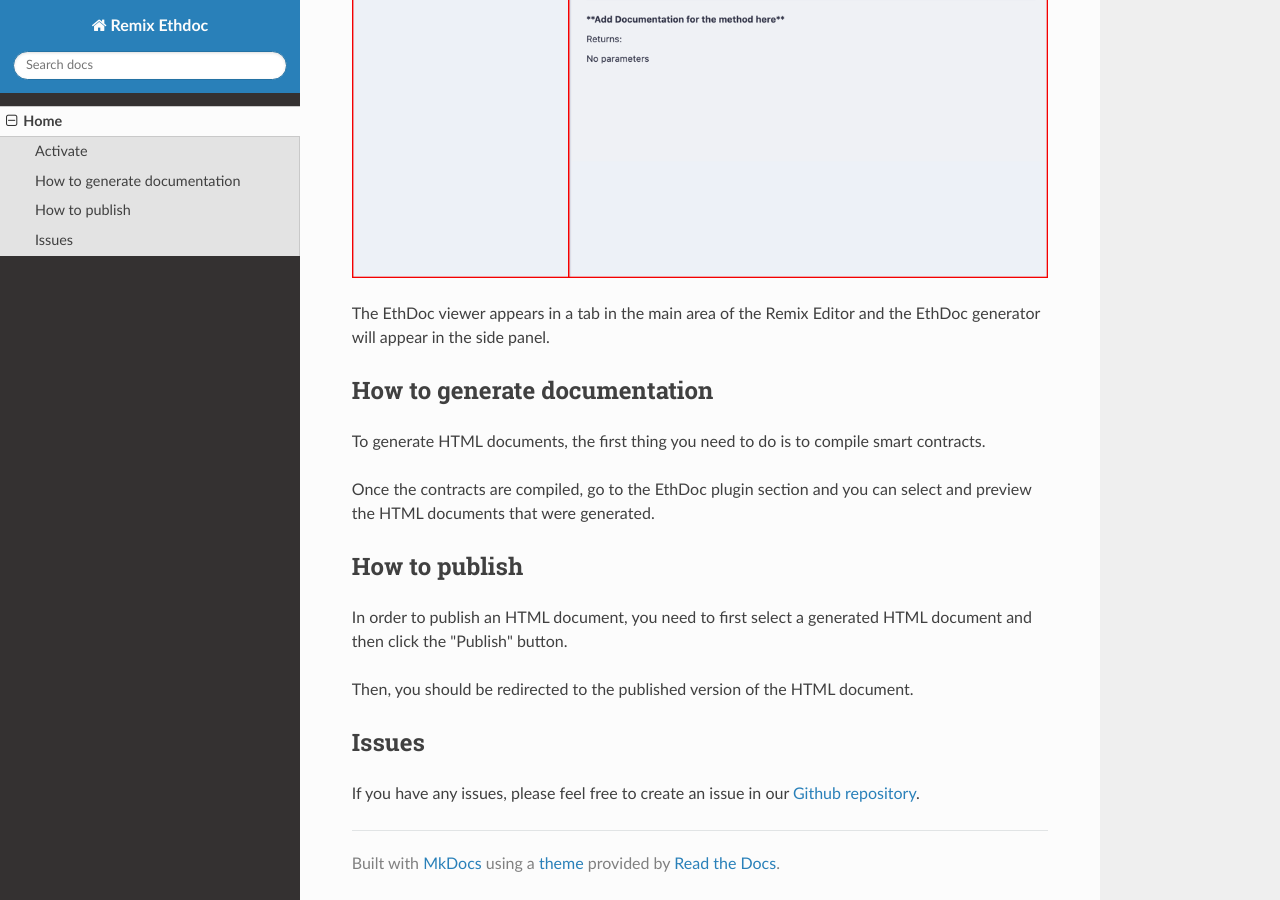
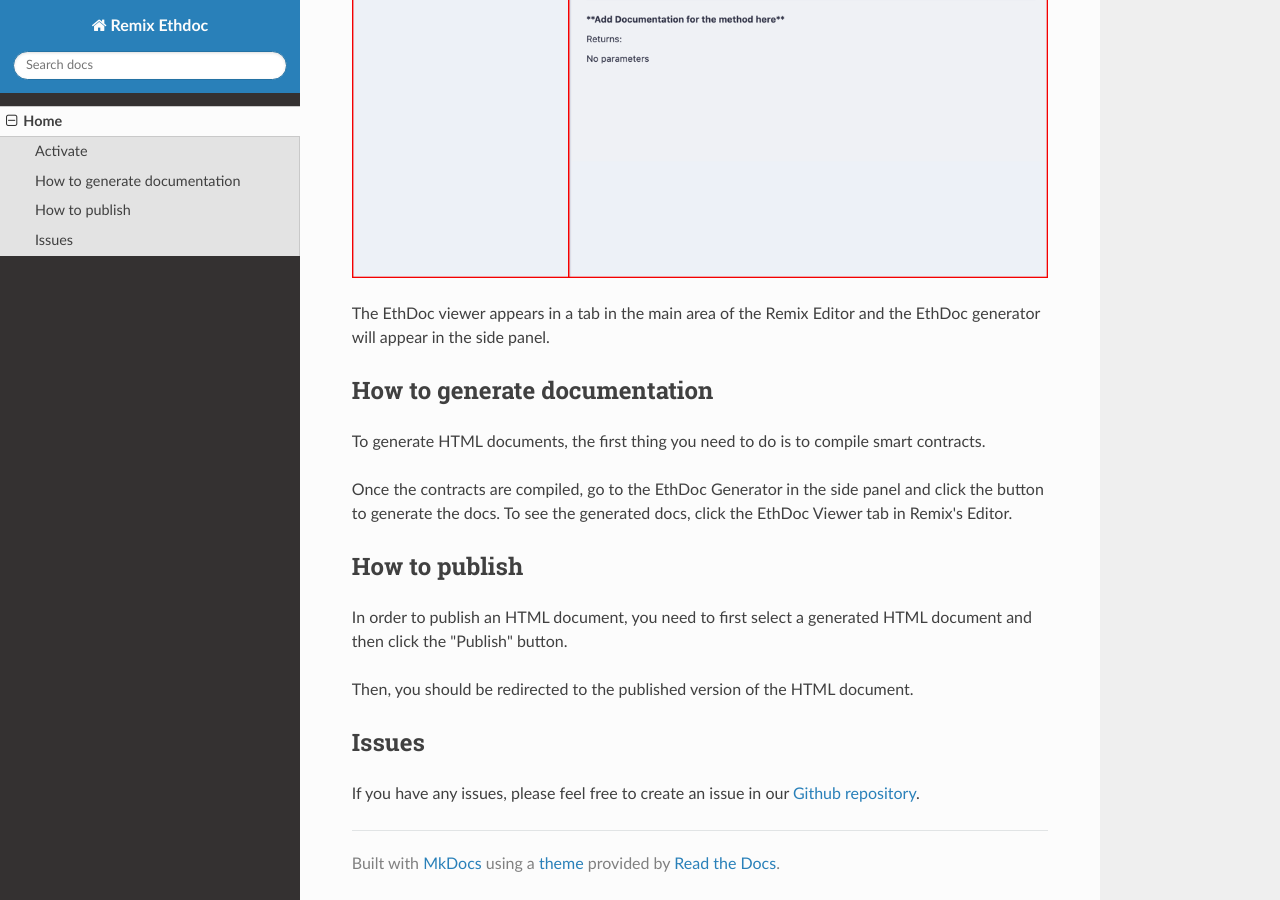
Before and after one commit to Machinalabs/remix-ethdoc-plugin, an MkDocs documentation site: the page built from docs/index.md, in a window 1280 px wide and 900 px high, scrolled down 728 px. Built offline with MkDocs 1.6.1, drawn with Linux system fonts in a browser that asks for light colours; nearby versions of some CDN libraries.

Commit message:
updated docs

```diff
--- a/docs/index.md
+++ b/docs/index.md
@@ -16,7 +16,7 @@
 
 To generate HTML documents, the first thing you need to do is to compile smart contracts.
 
-Once the contracts are compiled, go to the EthDoc plugin section and you can select and preview the HTML documents that were generated.
+Once the contracts are compiled, go to the EthDoc Generator in the side panel and click the button to generate the docs. To see the generated docs, click the EthDoc Viewer tab in Remix's Editor.
 
 ## How to publish
 
```
